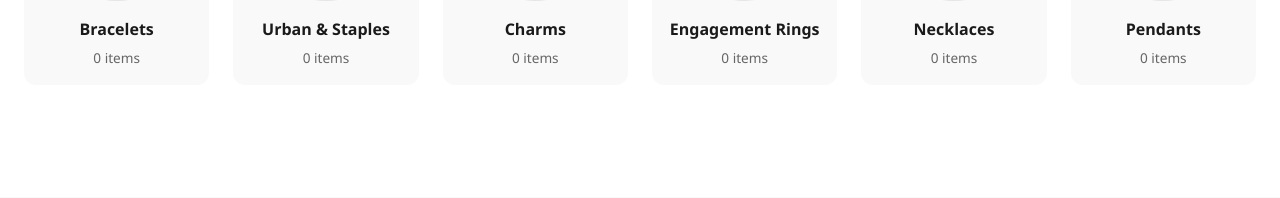
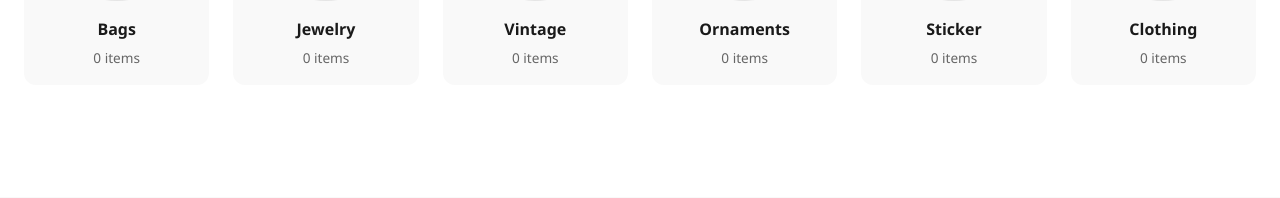
Before and after one commit to MJTeopaco/Lumora_AI-Powered_E-Commerce_Website, a PHP site: page / in a window 1280 px wide. Shown: the part 985-1183 px from the top of the page. Run offline with PHP 8.4, Linux system fonts and the light colour scheme; data comes from the database, SQL or seed files in the repository; data that the repository does not hold is empty.

Commit message:
refactor main.view.php

```diff
--- a/app/Views/main/main.view.php
+++ b/app/Views/main/main.view.php
@@ -95,74 +95,74 @@ $isLoggedIn = $isLoggedIn ?? false;
 
     <div class="category-grid">
 
-      <a href="/collections?category=bracelets" class="category-item">
+      <a href="/collections?category=bags" class="category-item">
         <div class="category-thumb-wrapper">
-          <img src="/img/placeholder-bracelets.jpg" alt="Bracelets" class="category-thumb">
+          <img src="/img/placeholder-bags.jpg" alt="Bags" class="category-thumb">
         </div>
         <div class="category-text">
-          <span class="category-name">Bracelets</span>
+          <span class="category-name">Bags</span>
           <span class="category-count">
-            <?= $categoryCounts['Bracelets'] ?? 0 ?> items
+            <?= $categoryCounts['Bags'] ?? 0 ?> items
           </span>
         </div>
       </a>
 
-      <a href="/collections?category=urban-staples" class="category-item">
+      <a href="/collections?category=jewelry" class="category-item">
         <div class="category-thumb-wrapper">
-          <img src="/img/placeholder-urban.jpg" alt="Urban &amp; Staples" class="category-thumb">
+          <img src="/img/placeholder-jewelry.jpg" alt="Jewelry" class="category-thumb">
         </div>
         <div class="category-text">
-          <span class="category-name">Urban &amp; Staples</span>
+          <span class="category-name">Jewelry</span>
           <span class="category-count">
-            <?= $categoryCounts['Urban & Staples'] ?? 0 ?> items
+            <?= $categoryCounts['Jewelry'] ?? 0 ?> items
           </span>
         </div>
       </a>
 
-      <a href="/collections?category=charms" class="category-item">
+      <a href="/collections?category=vintage" class="category-item">
         <div class="category-thumb-wrapper">
-          <img src="/img/placeholder-charms.jpg" alt="Charms" class="category-thumb">
+          <img src="/img/placeholder-vintage.jpg" alt="Vintage" class="category-thumb">
         </div>
         <div class="category-text">
-          <span class="category-name">Charms</span>
+          <span class="category-name">Vintage</span>
           <span class="category-count">
-            <?= $categoryCounts['Charms'] ?? 0 ?> items
+            <?= $categoryCounts['Vintage'] ?? 0 ?> items
           </span>
         </div>
       </a>
 
-      <a href="/collections?category=engagement-rings" class="category-item">
+      <a href="/collections?category=ornaments" class="category-item">
         <div class="category-thumb-wrapper">
-          <img src="/img/placeholder-rings.jpg" alt="Engagement Rings" class="category-thumb">
+          <img src="/img/placeholder-ornaments.jpg" alt="Ornaments" class="category-thumb">
         </div>
         <div class="category-text">
-          <span class="category-name">Engagement Rings</span>
+          <span class="category-name">Ornaments</span>
           <span class="category-count">
-            <?= $categoryCounts['Engagement Rings'] ?? 0 ?> items
+            <?= $categoryCounts['Ornaments'] ?? 0 ?> items
           </span>
         </div>
       </a>
 
-      <a href="/collections?category=necklaces" class="category-item">
+      <a href="/collections?category=stickers" class="category-item">
         <div class="category-thumb-wrapper">
-          <img src="/img/placeholder-necklaces.jpg" alt="Necklaces" class="category-thumb">
+          <img src="/img/placeholder-stickers.jpg" alt="Stickers" class="category-thumb">
         </div>
         <div class="category-text">
-          <span class="category-name">Necklaces</span>
+          <span class="category-name">Sticker</span>
           <span class="category-count">
-            <?= $categoryCounts['Necklaces'] ?? 0 ?> items
+            <?= $categoryCounts['Sticker'] ?? 0 ?> items
           </span>
         </div>
       </a>
 
-      <a href="/collections?category=pendants" class="category-item">
+      <a href="/collections?category=clothing" class="category-item">
         <div class="category-thumb-wrapper">
-          <img src="/img/placeholder-pendants.jpg" alt="Pendants" class="category-thumb">
+          <img src="/img/placeholder-clothing.jpg" alt="Clothing" class="category-thumb">
         </div>
         <div class="category-text">
-          <span class="category-name">Pendants</span>
+          <span class="category-name">Clothing</span>
           <span class="category-count">
-            <?= $categoryCounts['Pendants'] ?? 0 ?> items
+            <?= $categoryCounts['Clothing'] ?? 0 ?> items
           </span>
         </div>
       </a>
```
